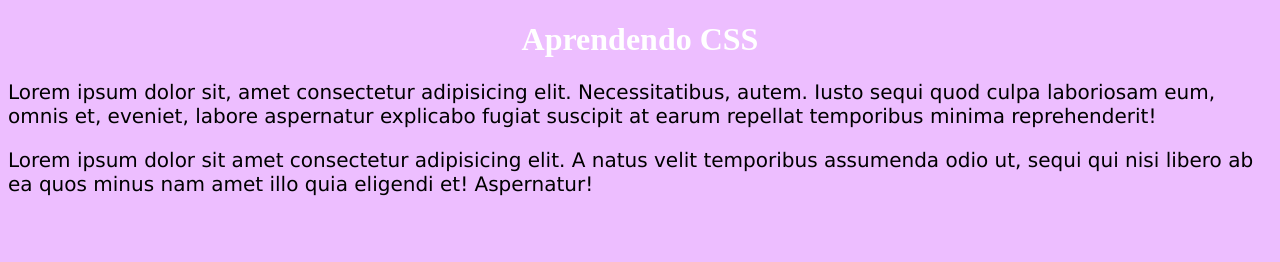
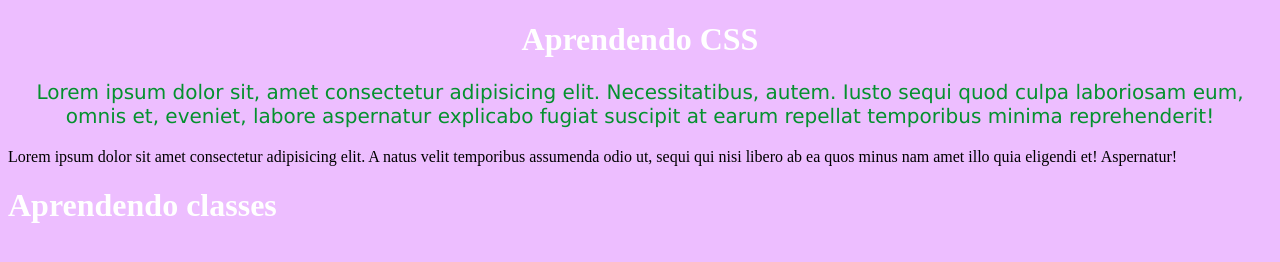
Before and after one commit to MarcellaVizona/aprendendoCSS, a plain HTML site: page index.html in a window 1280 px wide. Drawn offline with Linux system fonts and the light colour scheme.

Commit message:
commit-css

```diff
--- a/index.html
+++ b/index.html
@@ -8,8 +8,14 @@
     <link rel="stylesheet" href="style.css">
 </head>
 <body>
-    <h1 style="text-align: center"> Aprendendo CSS </h1>
-    <p> Lorem ipsum dolor sit, amet consectetur adipisicing elit. Necessitatibus, autem. Iusto sequi quod culpa laboriosam eum, omnis et, eveniet, labore aspernatur explicabo fugiat suscipit at earum repellat temporibus minima reprehenderit! </p>
+    <h1 class="center"> Aprendendo CSS </h1>
+
+    <p id="para" class="center fonte-verde" >
+    Lorem ipsum dolor sit, amet consectetur adipisicing elit. Necessitatibus, autem. Iusto sequi quod culpa laboriosam eum, omnis et, eveniet, labore aspernatur explicabo fugiat suscipit at earum repellat temporibus minima reprehenderit! </p>
+
     <p>Lorem ipsum dolor sit amet consectetur adipisicing elit. A natus velit temporibus assumenda odio ut, sequi qui nisi libero ab ea quos minus nam amet illo quia eligendi et! Aspernatur!</p>
+
+    <h1> Aprendendo classes </h1>
+
 </body>
 </html>
--- a/style.css
+++ b/style.css
@@ -4,11 +4,14 @@ body {
 
   h1 {
     color: rgb(255, 255, 255);
+  }
+  .center{
     text-align: center;
   }
-
-  p {
-    color:rgb(0, 0, 0);
+  .fonte-verde{
+    color:rgb(4, 145, 46)
+  }
+  #para {
     font-family: verdana;
     font-size: 20px;
   }
```
